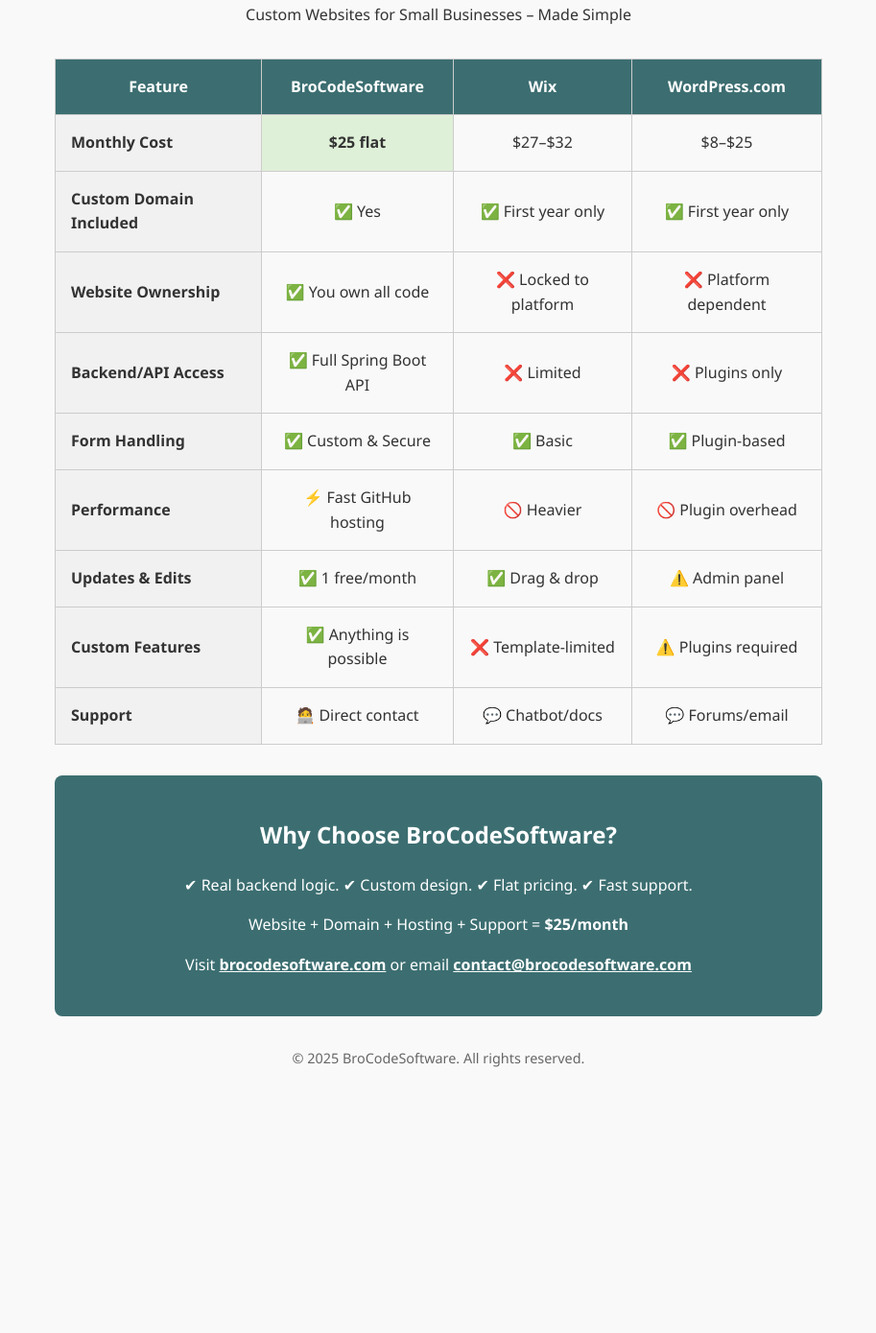
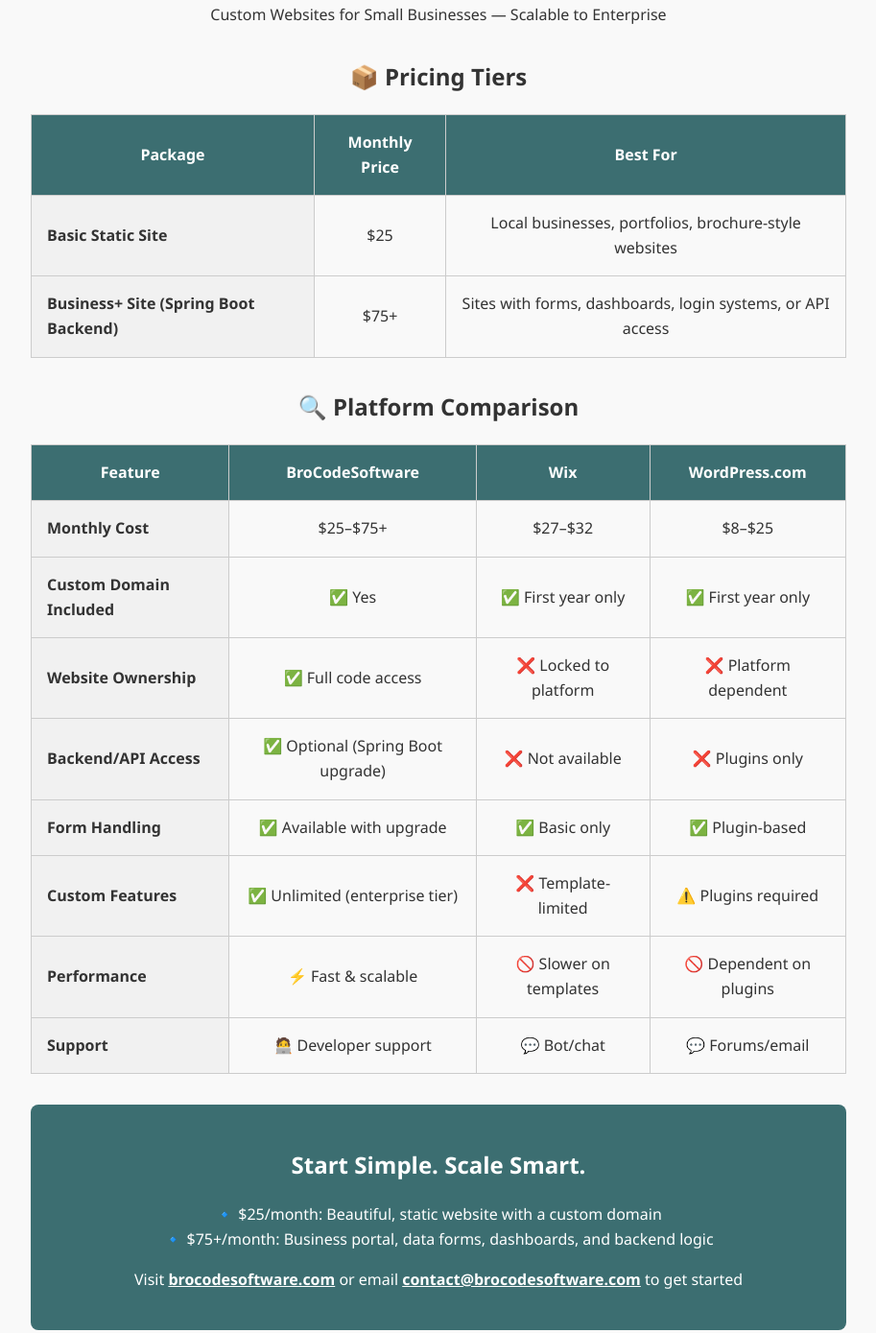
Before and after one commit to BroCodeSoftware/WebsiteTemplates, a plain HTML site: page index.html in a window 1280 px wide. Shown: the part 131-1520 px from the top of the page at 96% size, without its empty margins (183-1096 px from the left). Before the commit the page ends 1285 px from the top, so only its background shows below. Drawn offline with Linux system fonts and the light colour scheme.

```diff
--- a/index.html
+++ b/index.html
@@ -3,7 +3,7 @@
 <head>
   <meta charset="UTF-8" />
   <meta name="viewport" content="width=device-width, initial-scale=1.0"/>
-  <title>BroCodeSoftware vs Wix vs WordPress</title>
+  <title>BroCodeSoftware Pricing Comparison</title>
   <style>
     body {
       font-family: 'Segoe UI', sans-serif;
@@ -50,8 +50,13 @@
       font-weight: bold;
     }
 
+    .tier {
+      background: #ffe9b3;
+      font-weight: bold;
+    }
+
     section {
-      max-width: 800px;
+      max-width: 850px;
       margin: auto;
     }
 
@@ -80,10 +85,34 @@
 <body>
   <header>
     <h1>BroCodeSoftware vs Wix vs WordPress</h1>
-    <p>Custom Websites for Small Businesses – Made Simple</p>
+    <p>Custom Websites for Small Businesses — Scalable to Enterprise</p>
   </header>
 
   <section>
+    <h2 style="text-align:center;">📦 Pricing Tiers</h2>
+    <table>
+      <thead>
+        <tr>
+          <th>Package</th>
+          <th>Monthly Price</th>
+          <th>Best For</th>
+        </tr>
+      </thead>
+      <tbody>
+        <tr>
+          <td class="highlight">Basic Static Site</td>
+          <td>$25</td>
+          <td>Local businesses, portfolios, brochure-style websites</td>
+        </tr>
+        <tr>
+          <td class="tier">Business+ Site (Spring Boot Backend)</td>
+          <td>$75+</td>
+          <td>Sites with forms, dashboards, login systems, or API access</td>
+        </tr>
+      </tbody>
+    </table>
+
+    <h2 style="text-align:center;">🔍 Platform Comparison</h2>
     <table>
       <thead>
         <tr>
@@ -96,7 +125,7 @@
       <tbody>
         <tr>
           <td>Monthly Cost</td>
-          <td class="highlight">$25 flat</td>
+          <td>$25–$75+</td>
           <td>$27–$32</td>
           <td>$8–$25</td>
         </tr>
@@ -108,59 +137,54 @@
         </tr>
         <tr>
           <td>Website Ownership</td>
-          <td>✅ You own all code</td>
+          <td>✅ Full code access</td>
           <td>❌ Locked to platform</td>
           <td>❌ Platform dependent</td>
         </tr>
         <tr>
           <td>Backend/API Access</td>
-          <td>✅ Full Spring Boot API</td>
-          <td>❌ Limited</td>
+          <td>✅ Optional (Spring Boot upgrade)</td>
+          <td>❌ Not available</td>
           <td>❌ Plugins only</td>
         </tr>
         <tr>
           <td>Form Handling</td>
-          <td>✅ Custom & Secure</td>
-          <td>✅ Basic</td>
+          <td>✅ Available with upgrade</td>
+          <td>✅ Basic only</td>
           <td>✅ Plugin-based</td>
         </tr>
         <tr>
-          <td>Performance</td>
-          <td>⚡ Fast GitHub hosting</td>
-          <td>🚫 Heavier</td>
-          <td>🚫 Plugin overhead</td>
-        </tr>
-        <tr>
-          <td>Updates & Edits</td>
-          <td>✅ 1 free/month</td>
-          <td>✅ Drag & drop</td>
-          <td>⚠️ Admin panel</td>
-        </tr>
-        <tr>
           <td>Custom Features</td>
-          <td>✅ Anything is possible</td>
+          <td>✅ Unlimited (enterprise tier)</td>
           <td>❌ Template-limited</td>
           <td>⚠️ Plugins required</td>
         </tr>
         <tr>
+          <td>Performance</td>
+          <td>⚡ Fast & scalable</td>
+          <td>🚫 Slower on templates</td>
+          <td>🚫 Dependent on plugins</td>
+        </tr>
+        <tr>
           <td>Support</td>
-          <td>🧑‍💻 Direct contact</td>
-          <td>💬 Chatbot/docs</td>
+          <td>🧑‍💻 Developer support</td>
+          <td>💬 Bot/chat</td>
           <td>💬 Forums/email</td>
         </tr>
       </tbody>
     </table>
 
     <div class="cta">
-      <h2>Why Choose BroCodeSoftware?</h2>
-      <p>✔ Real backend logic. ✔ Custom design. ✔ Flat pricing. ✔ Fast support.</p>
-      <p>Website + Domain + Hosting + Support = <strong>$25/month</strong></p>
-      <p>Visit <a href="https://brocodesoftware.com" target="_blank">brocodesoftware.com</a> or email <a href="mailto:contact@brocodesoftware.com">contact@brocodesoftware.com</a></p>
+      <h2>Start Simple. Scale Smart.</h2>
+      <p>🔹 $25/month: Beautiful, static website with a custom domain<br>
+         🔹 $75+/month: Business portal, data forms, dashboards, and backend logic</p>
+      <p>Visit <a href="https://brocodesoftware.com" target="_blank">brocodesoftware.com</a>
+         or email <a href="mailto:contact@brocodesoftware.com">contact@brocodesoftware.com</a> to get started</p>
     </div>
   </section>
 
   <footer>
-    &copy; 2025 BroCodeSoftware. All rights reserved.
+    &copy; 2025 BroCodeSoftware. Built for real businesses.
   </footer>
 </body>
 </html>
```
